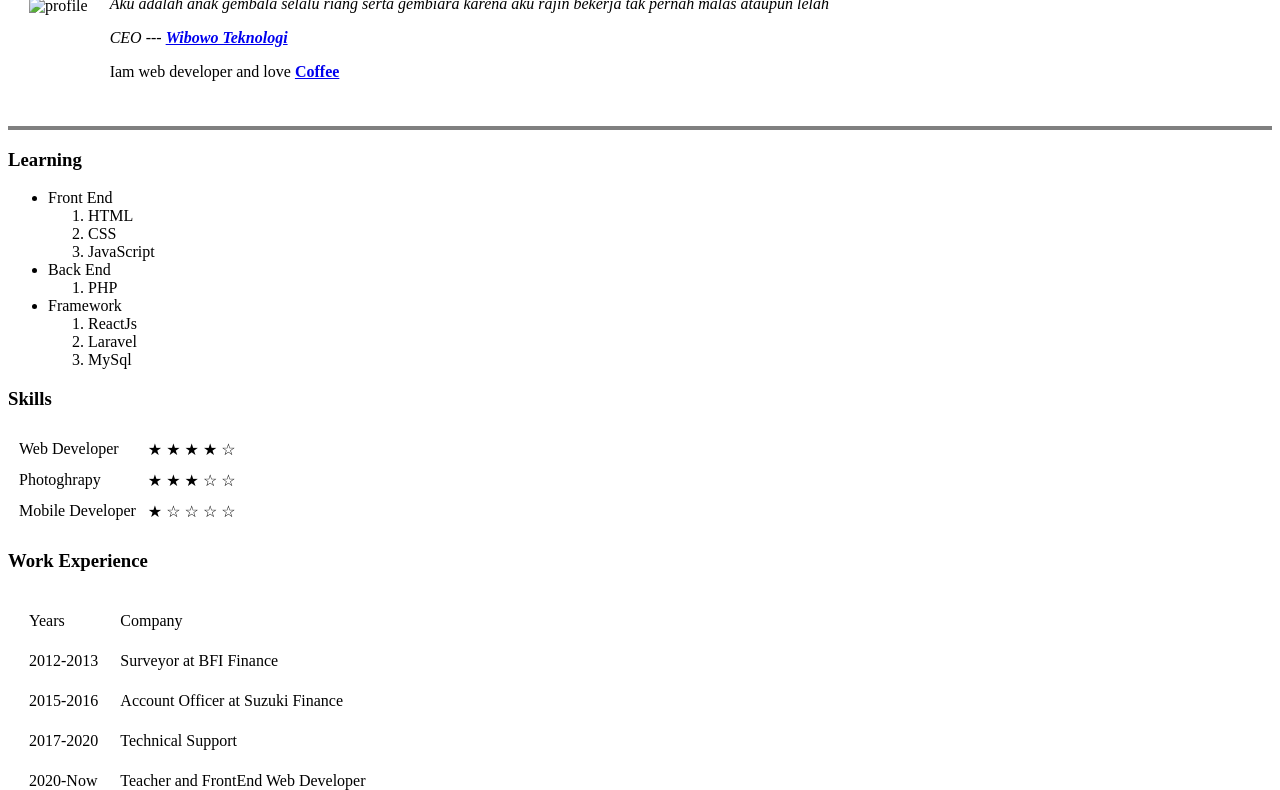
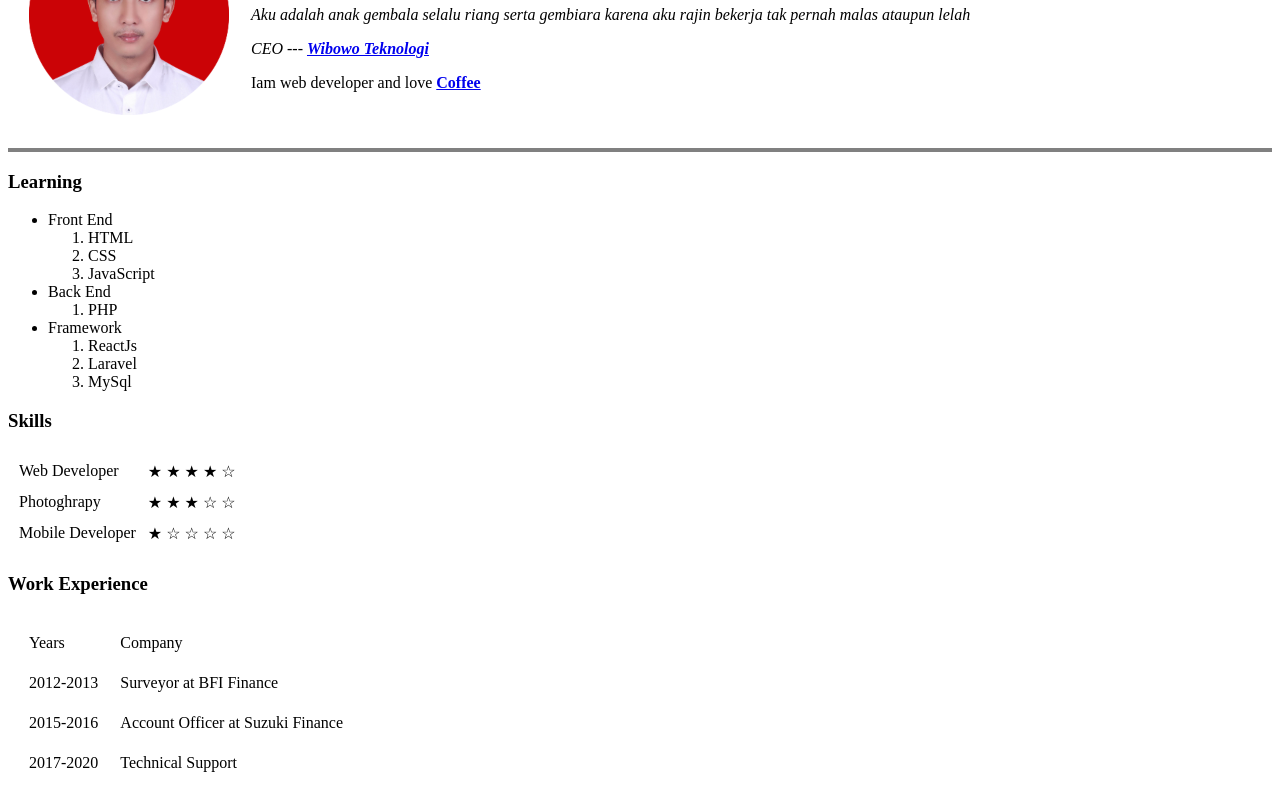
Before and after one commit to W-Tech-Dev/cv, a plain HTML site: page index.html in a window 1280 px wide. Shown: the part 114-904 px from the top of the page. Drawn offline with Linux system fonts and the light colour scheme.

Commit message:
Update index.html

```diff
--- a/index.html
+++ b/index.html
@@ -9,7 +9,7 @@
 <body>
     <table cellspacing="20">
         <tr>
-            <td><img src="../bootcamp_1/assets/200KB-modified.png" alt="profile"></td>
+            <td><img src="../assets/200KB-modified.png" alt="profile"></td>
             <td>
                 <h1> Hario Condro Wibowo </h1>
                 <p><i>Aku adalah anak gembala selalu riang serta gembiara karena aku rajin
```
